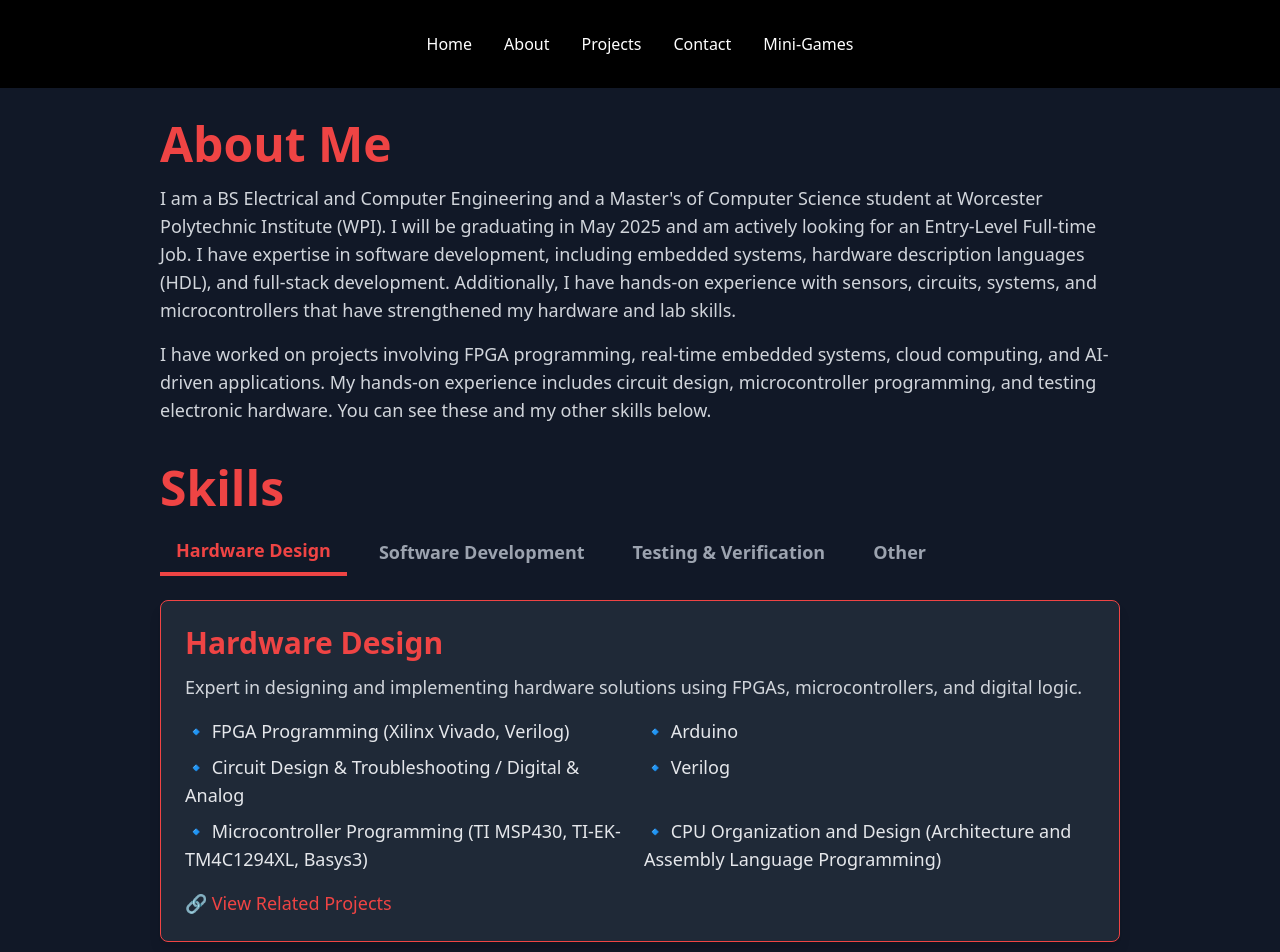
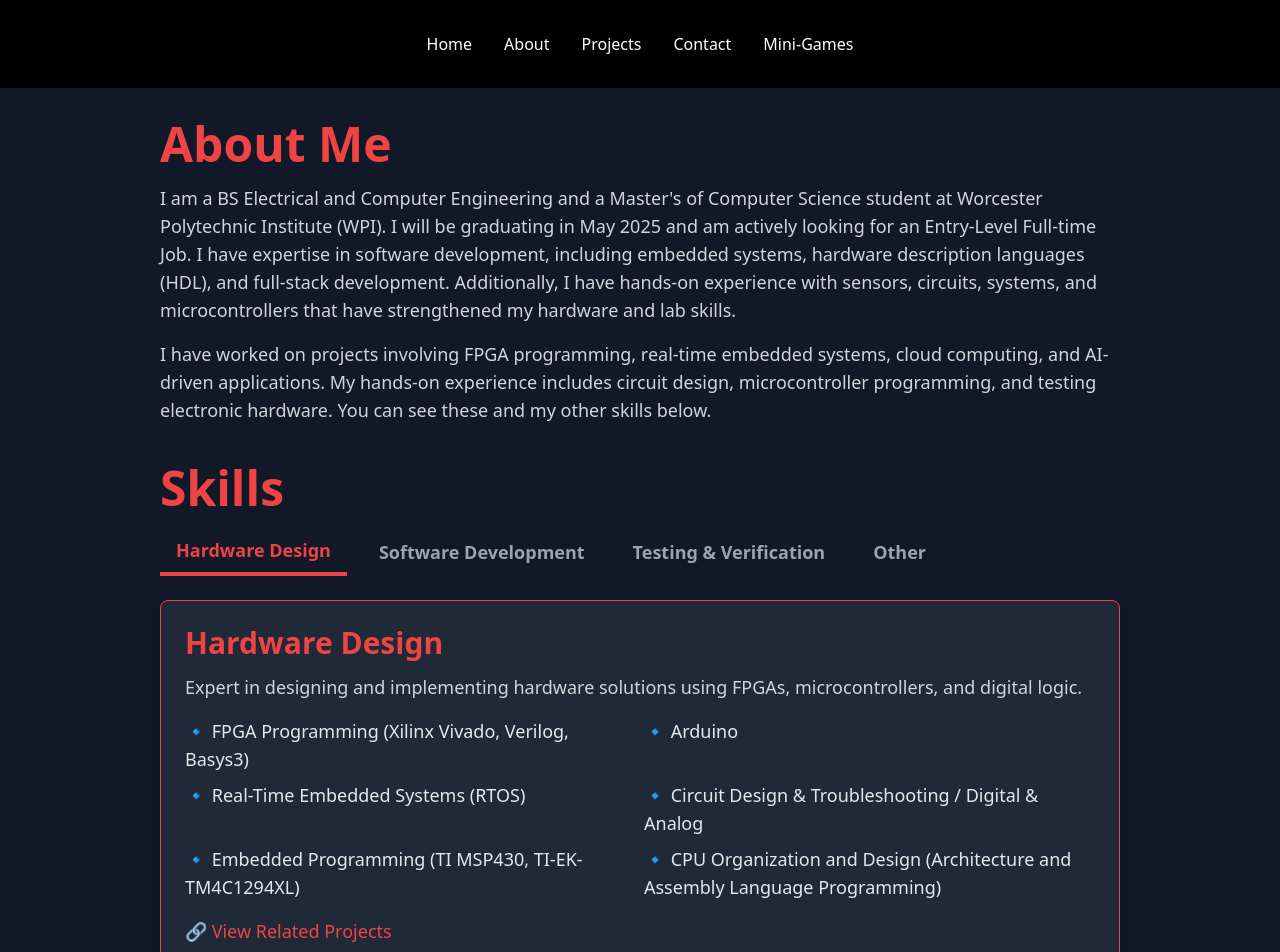
Before and after one commit to wftyrrell/personal-website, a Next.js app: page /about in a window 1280 px wide. Shown: the top 952 px of the page. Built offline with nearby package versions, Linux system fonts and the light colour scheme.

Commit message:
Added trash project

```diff
--- a/src/app/about/page.tsx
+++ b/src/app/about/page.tsx
@@ -7,11 +7,11 @@ const skills = {
   "Hardware Design": {
     description: "Expert in designing and implementing hardware solutions using FPGAs, microcontrollers, and digital logic.",
     items: [
-      "FPGA Programming (Xilinx Vivado, Verilog)",
+      "FPGA Programming (Xilinx Vivado, Verilog, Basys3)",
       "Arduino",
+      "Real-Time Embedded Systems (RTOS)",
       "Circuit Design & Troubleshooting / Digital & Analog",
-      "Verilog",
-      "Microcontroller Programming (TI MSP430, TI-EK-TM4C1294XL, Basys3)",
+      "Embedded Programming (TI MSP430, TI-EK-TM4C1294XL)",
       "CPU Organization and Design (Architecture and Assembly Language Programming)",
     ],
     projectLink: "/projects#hardware",
@@ -25,7 +25,7 @@ const skills = {
       "AWS (Amplify, Lambda, S3, RDS)",
       "Git / GitHub",
       "Linux / Bash",
-      "HTML, CSS, Tailwind CSS, Assembly",
+      "HTML, CSS, Tailwind CSS",
     ],
     projectLink: "/projects#software",
   },
@@ -35,6 +35,8 @@ const skills = {
       "Signal Processing & Filtering",
       "Circuit Debugging",
       "Multimeter, Oscilloscope, Logic Analyzer Usage",
+      "FPGA testbench development",
+      "Amplifiers, transient electic circuits, and AC electric circuits",
     ],
     projectLink: "/projects#testing",
   },
@@ -48,6 +50,7 @@ const skills = {
       "AI / Machine Learning",
       "3D Printing",
       "System Design & Analysis",
+      "Cryptography (Symmetric and Asymmetric Key Algorithms)",
     ],
     projectLink: "/projects#ai-ml",
   },
--- a/src/app/projects/page.tsx
+++ b/src/app/projects/page.tsx
@@ -73,6 +73,12 @@ const projects = {
       image: "/personal-website/a2f.jpg",
       repo: "https://github.com/dugganm24/MQP",
       description: "This project focuses on generating realistic human facial video and mapping it onto a 3D surface to create expressive, lip-synced animations."
+    },
+    {
+      name: "Smart Trash Can Design",
+      image: "/personal-website/trash.png",
+      repo: "/trash_report.pdf",
+      description: "Piloted a group of three in the Design of a Smart Trash Can. Design successfully implemented a weigh functionality for the trash within +/- 0.1% accuracy solving a local problem for trash weight limits"
     },
   ],
 };
```
Also changed, not shown: public/trash.png (added), 1 other file (tests, documents, lock files or other folders).
